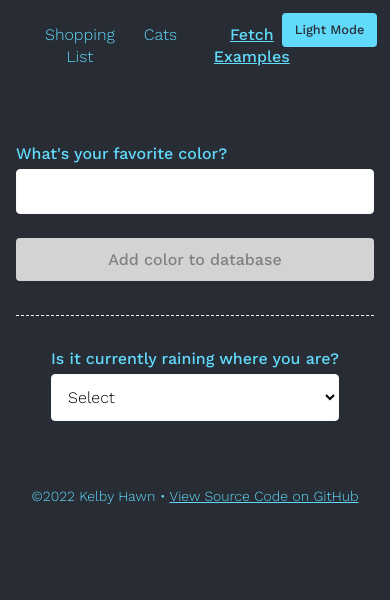
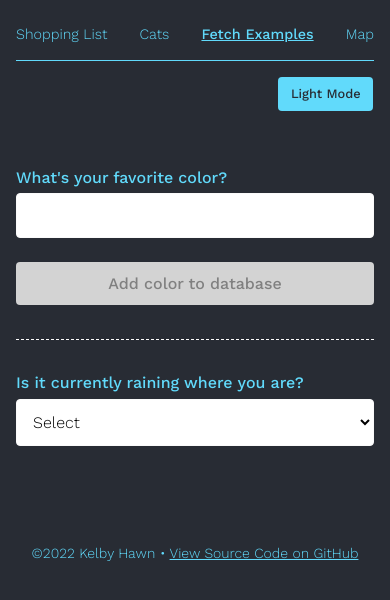
Before and after one commit to kelbyhawn/react-practice, a React (Create React App) app: page /fetch-examples in a window 390 px wide. Shown: the top 600 px of the page. Built offline with nearby package versions, Linux system fonts and the light colour scheme.

Commit message:
add mobile styles

```diff
--- a/src/App.sass
+++ b/src/App.sass
@@ -120,7 +120,7 @@ hr
   margin-bottom: 2em
 
 header
-  padding: 1.5em
+  padding: 1.5em 1em
 
   button.btn-theme
     width: auto
@@ -130,23 +130,34 @@ header
     margin-top: 0
     font-size: .8em
 
-nav ul
-  list-style: none
-  display: flex
+    @media screen and (max-width: $width-sm)
+      right: 1.3em
+      top: 6em
 
-  li
-    margin: 0 .5em
+nav
+  border-bottom: 1px solid
+  padding-bottom: 1em
 
-  a
-    font-weight: 300
-    text-decoration: none
+  ul
+    list-style: none
+    max-width: 400px
+    display: flex
+    justify-content: space-between
 
-    &:hover
-      text-decoration: underline
+    @media screen and (max-width: $width-sm)
+      width: 100%
+      font-size: .9em
 
-    &.active
-      font-weight: 500
-      text-decoration: underline
+    a
+      font-weight: 300
+      text-decoration: none
+
+      &:hover
+        text-decoration: underline
+
+      &.active
+        font-weight: 500
+        text-decoration: underline
 
 main
   height: 100%
@@ -155,7 +166,7 @@ main
   align-items: center
   flex-direction: column
   max-width: 600px
-  margin: 2em auto
+  margin: 4em auto
   padding: 0 1em
 
 .wrapper
@@ -248,6 +259,9 @@ main ul
   width: 600px
   margin: 2em auto
 
+  @media screen and (max-width: $width-sm)
+    width: 330px
+
 .map-container
   height: 400px
 
@@ -277,6 +291,7 @@ main ul
 
 // Fav Color
 .wrapper.favColor,.wrapper.rain
+  width: 100%
 
   button
     margin-bottom: 1em
```
